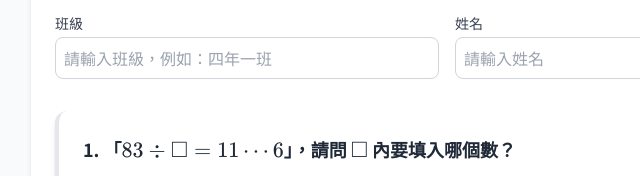
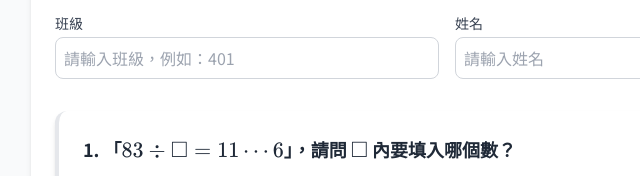
Before and after one commit to pingkingchou/114mathtest-4th, a plain HTML site: page index.html in a window 1280 px wide. Shown: the part 252-428 px from the top of the page, 193-833 px from the left. Drawn offline with nearby package versions, Linux system fonts and the light colour scheme.

Commit message:
Add files via upload

```diff
--- a/index.html
+++ b/index.html
@@ -55,7 +55,7 @@
                 <div class="grid grid-cols-1 md:grid-cols-2 gap-4">
                     <div>
                         <label for="student-class" class="block text-sm font-medium text-gray-700 mb-1">班級</label>
-                        <input type="text" id="student-class" class="w-full p-2 border border-gray-300 rounded-lg focus:ring-2 focus:ring-blue-500 focus:border-blue-500" placeholder="請輸入班級，例如：四年一班">
+                        <input type="text" id="student-class" class="w-full p-2 border border-gray-300 rounded-lg focus:ring-2 focus:ring-blue-500 focus:border-blue-500" placeholder="請輸入班級，例如：401">
                     </div>
                     <div>
                         <label for="student-name" class="block text-sm font-medium text-gray-700 mb-1">姓名</label>
```
